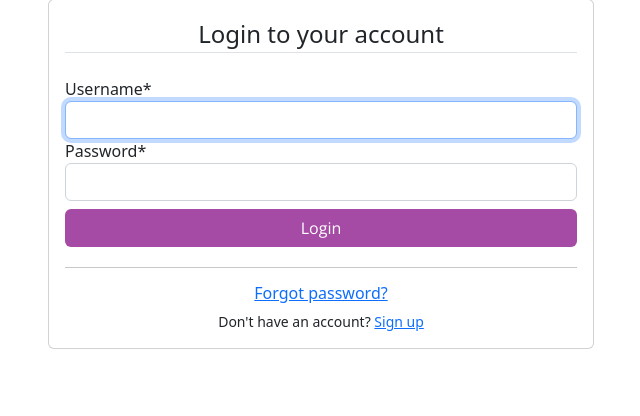
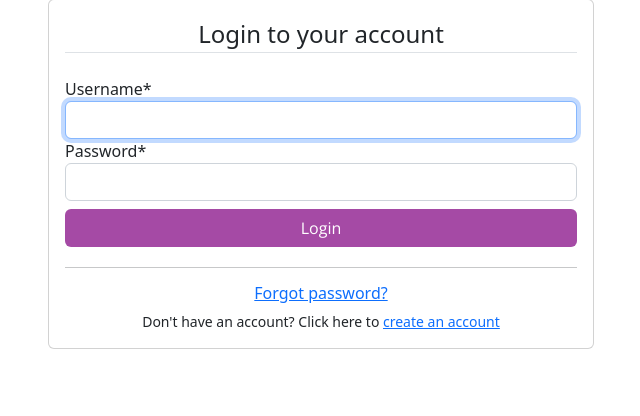
Before and after one commit to morikeli/ziada, a Django app: page /login/ in a window 1280 px wide. Shown: the part 84-500 px from the top of the page, without its empty margins (319-959 px from the left). Run offline with Django 4.2, Linux system fonts and the light colour scheme; some libraries are stand-ins or nearby versions.

Commit message:
changed link description

```diff
--- a/students/templates/students/login.html
+++ b/students/templates/students/login.html
@@ -25,7 +25,7 @@
                     <div class="form-group">
                         <hr>
                         <h6 class="text-center"><a href="">Forgot password?</a></h6>
-                        <p class="small mb-0 text-center">Don't have an account? <a href="{% url 'signup' %}">Sign up</a></p>
+                        <p class="small mb-0 text-center">Don't have an account? Click here to <a href="{% url 'signup' %}">create an account</a></p>
                     </div>
                 </form>
             </div>
```
